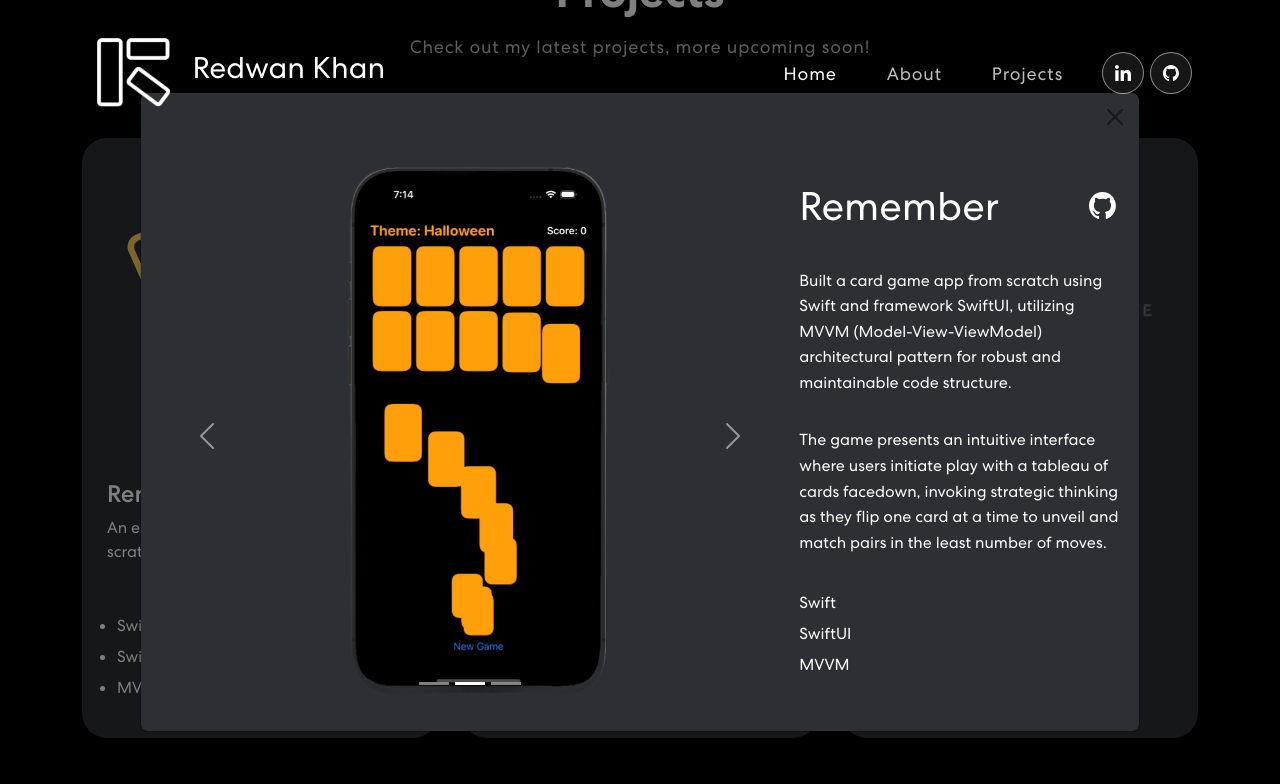
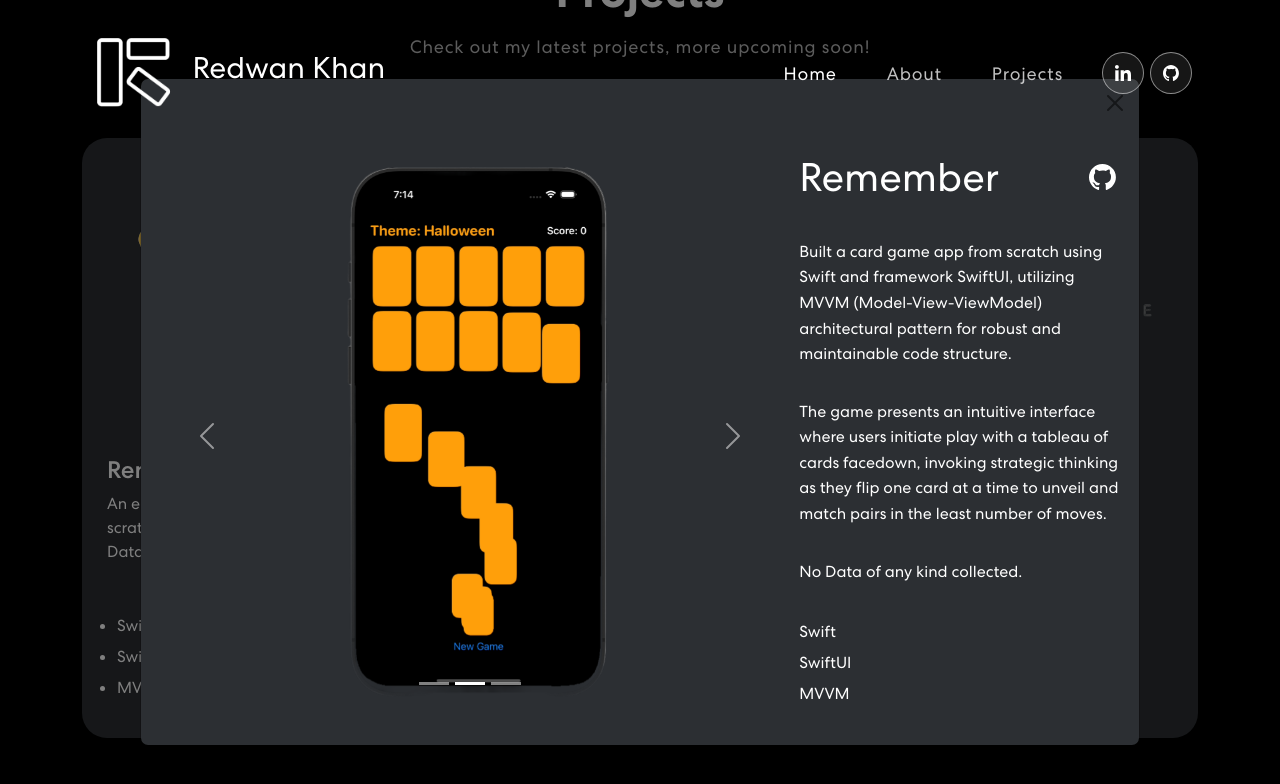
Before and after one commit to redwan528/personal-portfolio, a React (Create React App) app: page / in a window 1280 px wide. Both pictures are taken after a click on the element 260 px from the left and 2393 px from the top of the page. Shown: the part 1955-2739 px from the top of the page. Built offline with nearby package versions, Linux system fonts and the light colour scheme.

Commit message:
modified description of Remember Card Game project

```diff
--- a/src/components/Projects.js
+++ b/src/components/Projects.js
@@ -32,11 +32,18 @@ export const Projects = () => {
 
     {
       title: "Remember",
-      shortDescription: (<span>An emoji matching card game built from scratch, with multiple emoji themes</span>),
+      shortDescription: (
+      <>
+      <span>An emoji matching card game built from scratch, with multiple emoji themes </span>
+                          <span> (No Data of any kind collected) </span>
+                          </>
+
+      ),
       longDescription: (
         <>
           <p>Built a card game app from scratch using Swift and framework SwiftUI, utilizing MVVM (Model-View-ViewModel) architectural pattern for robust and maintainable code structure.</p>
           <p>The game presents an intuitive interface where users initiate play with a tableau of cards facedown, invoking strategic thinking as they flip one card at a time to unveil and match pairs in the least number of moves.</p>
+          <p>No Data of any kind collected.</p>
         </>
       ),
            imgUrl: projImg2,
```
